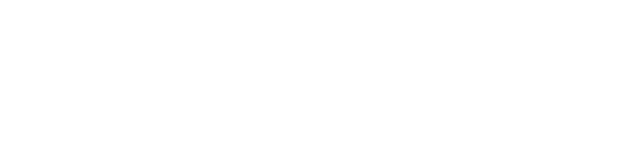
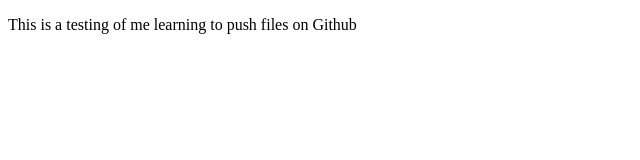
Before and after one commit to bryant0521/Observe-Web, a plain HTML site: page index.html in a window 1280 px wide. Shown: the whole page, without its empty margins (0-640 px from the left). Drawn offline with Linux system fonts and the light colour scheme.

Commit message:
Trial commit

```diff
--- a/index.html
+++ b/index.html
@@ -1,8 +1,10 @@
 <!DOCTYPE html>
 <html>
 <head>
-
-
+    <meta charset="utf-8">
+    <title>Testing 123</title>
 </head>
-
+<body>
+    <p>This is a testing of me learning to push files on Github</p>
+</body>
 </html>
--- a/styles.css
+++ b/styles.css
@@ -0,0 +1,3 @@
+* {
+    font-size: 12px;
+}
```
